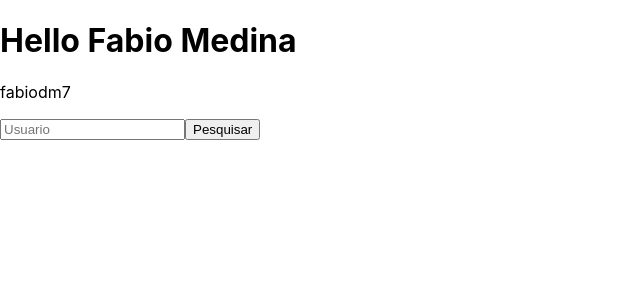
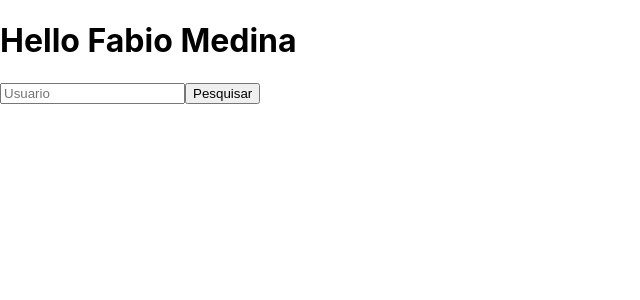
Before and after one commit to fabiodm7/gama-github, a React (Create React App) app in the folder mod7-react/: page / in a window 1280 px wide. Shown: the top 300 px of the page, without its empty margins (0-640 px from the left). Built offline with nearby package versions, Linux system fonts and the light colour scheme.

Commit message:
importacao do axios com falha

```diff
--- a/mod7-react/package.json
+++ b/mod7-react/package.json
@@ -6,6 +6,7 @@
     "@testing-library/jest-dom": "^5.11.4",
     "@testing-library/react": "^11.1.0",
     "@testing-library/user-event": "^12.1.10",
+    "axios": "^0.21.1",
     "react": "^17.0.2",
     "react-dom": "^17.0.2",
     "react-scripts": "4.0.3",
--- a/mod7-react/src/App.js
+++ b/mod7-react/src/App.js
@@ -1,19 +1,24 @@
 import logo from './logo.svg';
 import './App.css';
 import React, { useState } from 'react';
+import axios from 'axios;'
 
 // não pode usar class por ser uma palavra reservada do JS
 // quando não queremos retornar tags dentro de uma tag específica utilizamos <></>
-//
+// para importar um arquivo no diretório a sintaxe correta é ./nomeArquivo.extensao
 
 function App(props) {
-    const [ usuario, setUsuario ] = useState('fabiodm7')
+    const [ usuario, setUsuario ] = useState('');
+    function handlePesquisa(){
+        //console.log(usuario);
+        axios.get('https://api.github.com/users/fabiodm7/repos').then(response => console.log(response));
+    }
     return (
         <>
             <h1>{props.title} {props.user}</h1>
             <p>{ usuario }</p>
-            <input name="usuario" id="usuario" className="usuarioInput" placeholder="Usuario"/>
-            <button type="button">Pesquisar</button>
+            <input className="usuarioInput" placeholder="Usuario" value={usuario} onChange={e => setUsuario(e.target.value)}/>
+            <button type="button" onClick={handlePesquisa}>Pesquisar</button>
         </>
     );
 }
```
Also changed, not shown: 1 other file (tests, documents, lock files or other folders).
